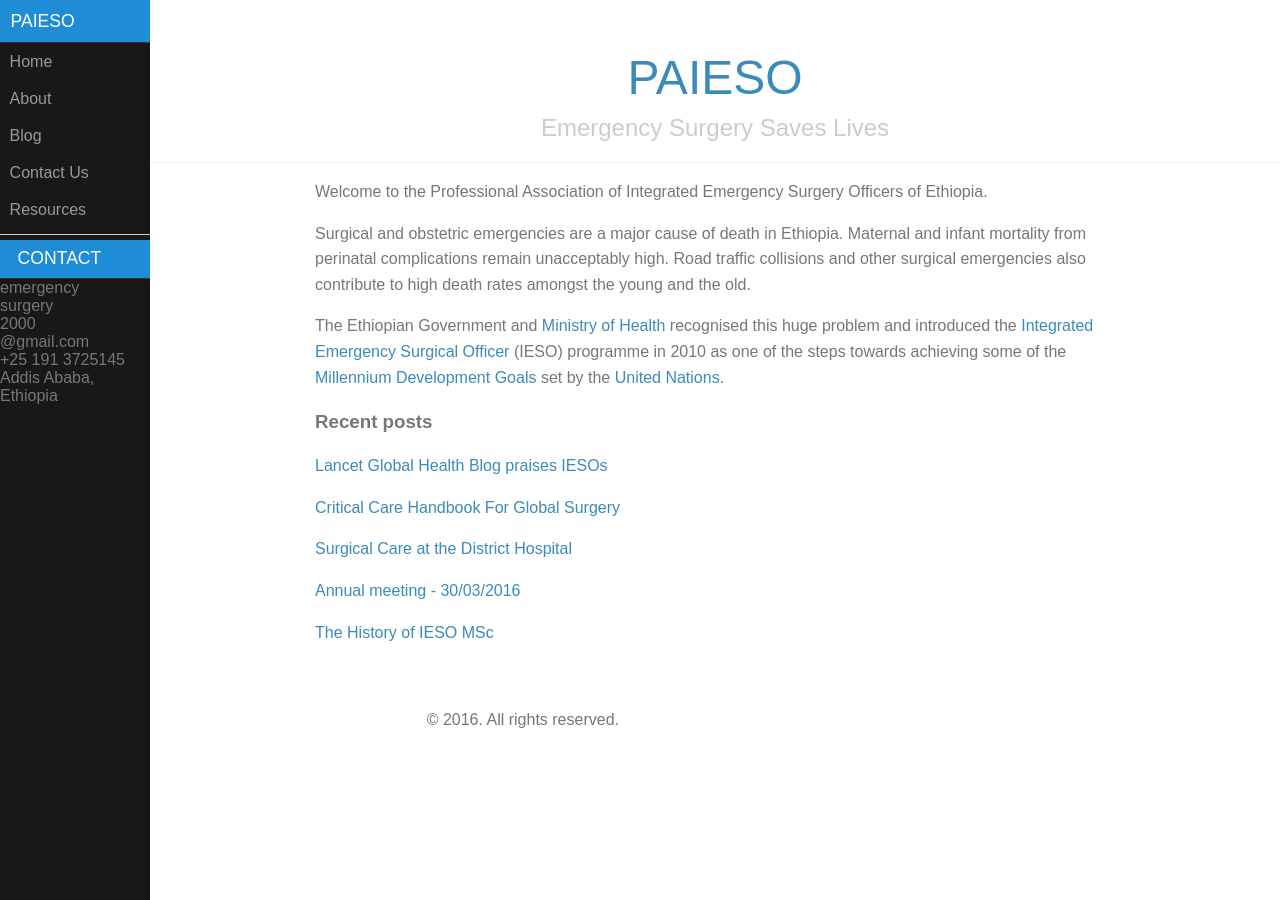
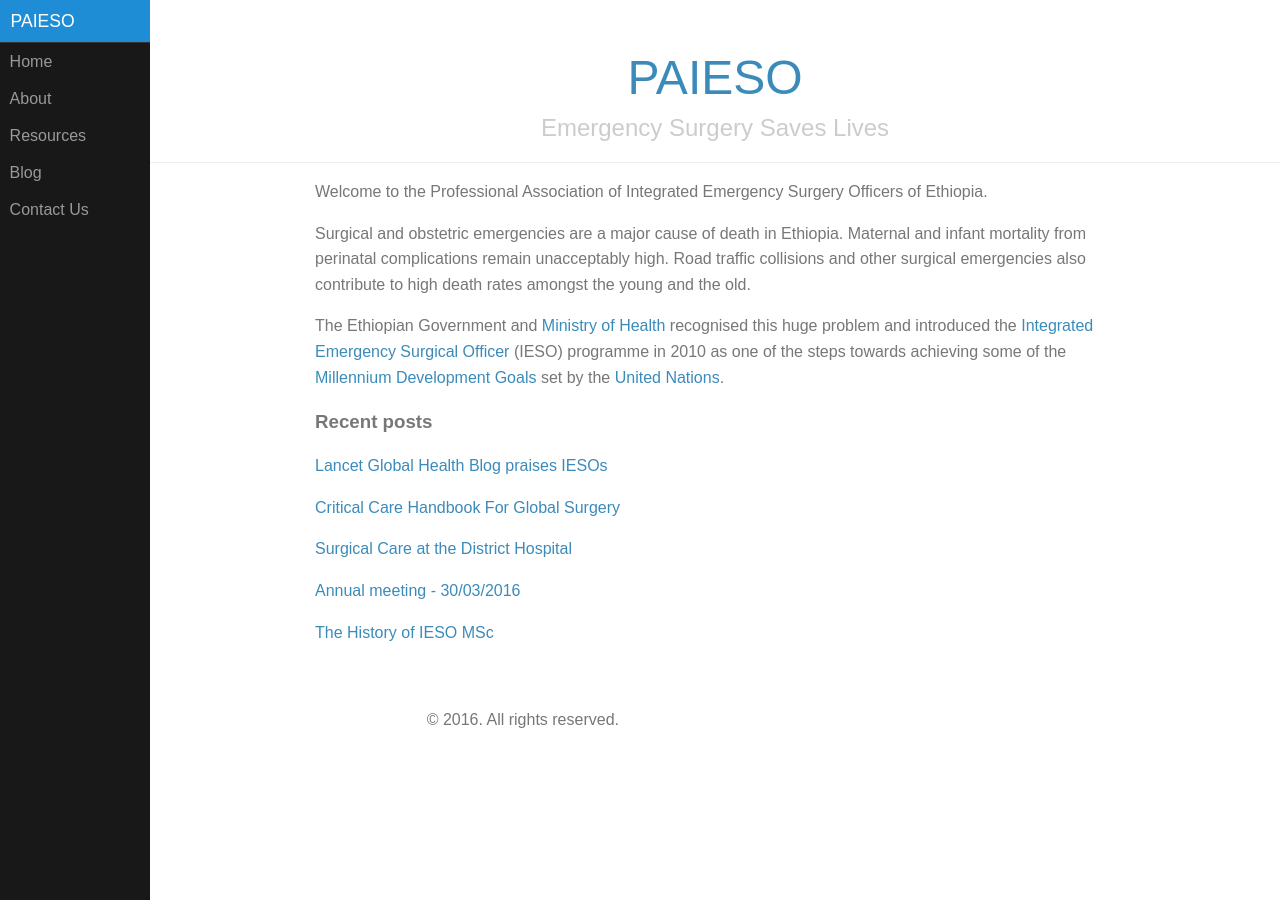
Before and after one commit to vvcb/paesoe-test, a Jekyll site: the page built from index.md, in a window 1280 px wide. Built offline with Jekyll 4.4.1, drawn with Linux system fonts in a browser that asks for light colours.

Commit message:
Side menu sorting, remove contact
- sort side menu by menu_order yaml
- add menu_order to yaml of all pages

```diff
--- a/_includes/sidebar.html
+++ b/_includes/sidebar.html
@@ -13,7 +13,7 @@
                 The code below dynamically generates a sidebar nav of pages with `layout: page` in the front-matter. See readme for usage.
             {% endcomment %}
 
-            {% assign pages_list = site.pages | sort:"url" %}
+            {% assign pages_list = site.pages | sort:"menu_order" %}
                 {% for node in pages_list %}
                     {% if node.title != null %}
                         {% if node.layout == "page" %}
@@ -21,21 +21,6 @@
                         {% endif %}
                     {% endif %}
                 {% endfor %}
-            </ul>
-        </div>
-        <div class="pure-menu-separator"></div>
-        <div class="pure-menu">
-          <div class="pure-menu-heading">Contact</div>
-          <ul class="pure-menu-list">
-            <li class="pure-menu-item">
-              emergency<br>surgery<br>2000<br>@gmail.com
-            </li>
-            <li class="pure-menu-item">
-              +25 191 3725145
-            </li>
-            <li class="pure-menu-item">
-              Addis Ababa, Ethiopia
-            </li>
-          </ul>
-        </div>
+        </ul>
     </div>
+</div>
```
Also changed, not shown: about.md (+1 -0 lines), blog.md (+1 -0 lines), contact.md (+1 -0 lines), index.md (+1 -0 lines), resources.md (+1 -0 lines).
